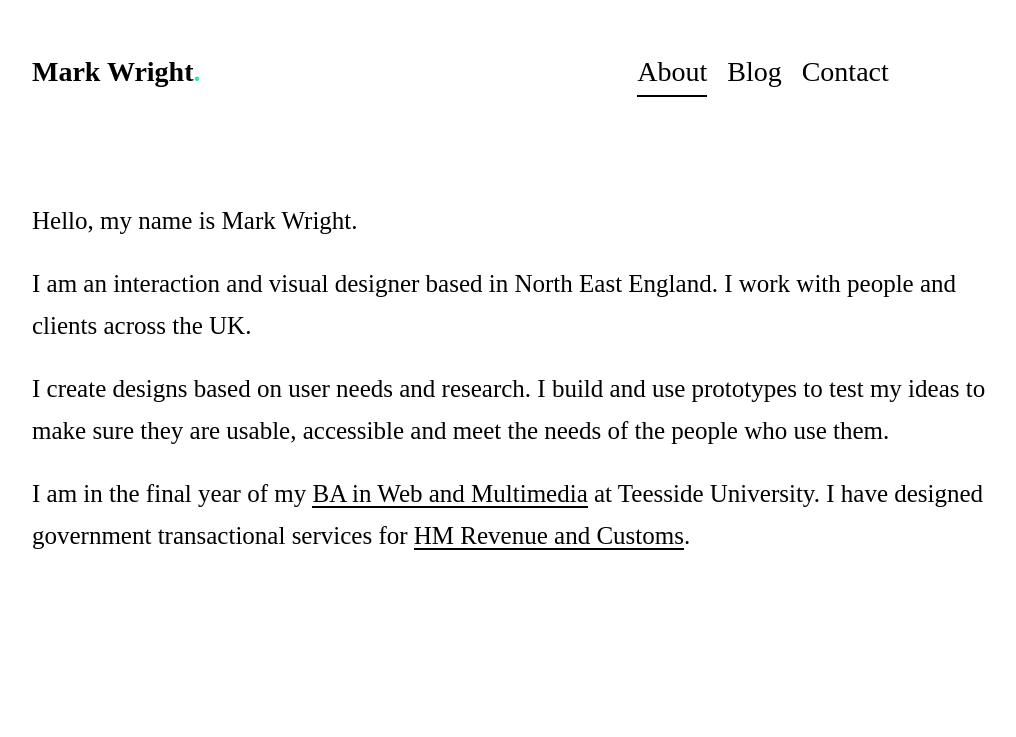
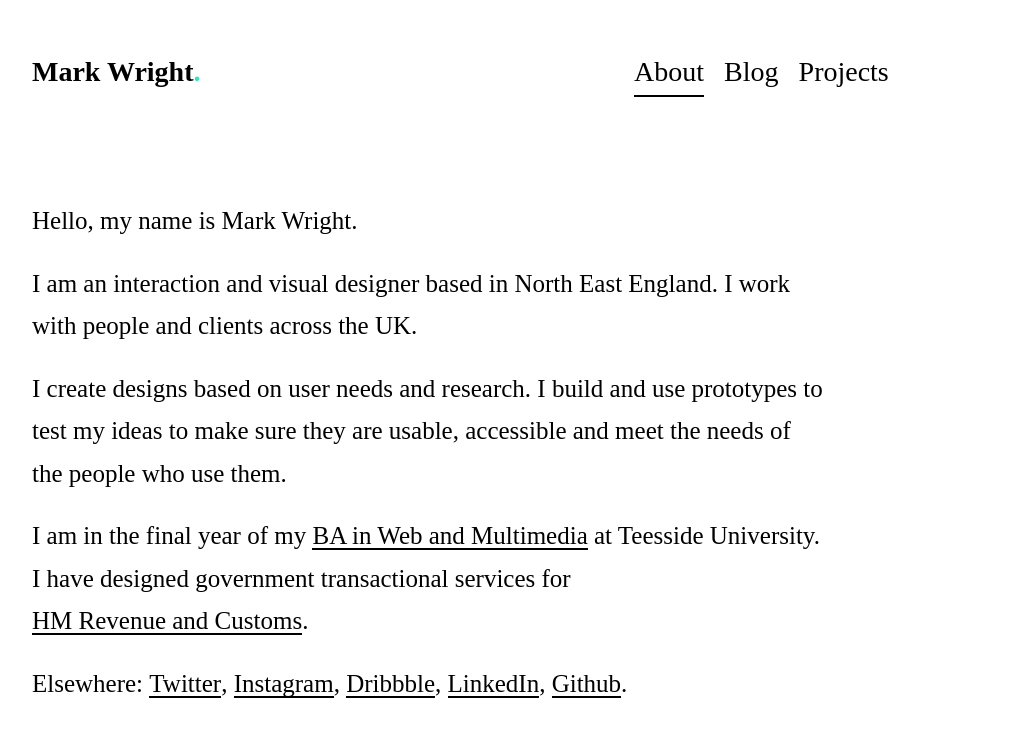
Before and after one commit to mrkwrght/mrkwrghtdotcom, a Jekyll site: the page built from about.html, in a window 1280 px wide. Shown: the top 737 px of the page, without its empty margins (128-1144 px from the left). Built offline with Jekyll 4.4.1, drawn with Linux system fonts in a browser that asks for light colours; some web fonts are replaced.

Commit message:
added projects page

```diff
--- a/_includes/header.html
+++ b/_includes/header.html
@@ -13,11 +13,8 @@
     <li {% if page.url == '/' %} class="active"{% endif %}>
     <a href="/">Blog</a>
     </li>
-    <!-- <li {% if page.url == '/work/' %} class="active"{% endif %}>
-    <a href="/work/">Work</a>
-    </li> -->
-    <li {% if page.url == '/contact/' %} class="active"{% endif %}>
-    <a href="/contact/">Contact</a>
+    <li {% if page.url == '/projects/' %} class="active"{% endif %}>
+    <a href="/projects/">Projects</a>
     </li>
 
   </ul>
--- a/about.html
+++ b/about.html
@@ -5,12 +5,27 @@
   {% include header.html %}
 <div class="container">
 <div class="row">
- <div class="page col-md-10 columns">
+ <div class="page ten columns">
    <p>Hello, my name is Mark Wright.</p>
    <p>I am an interaction and visual designer based in North East England. I work with people and clients across the UK.</p>
- <p>I create designs based on user needs and research. I build and use prototypes to test my ideas to make sure they are usable, accessible and meet the needs of the people who use them.</p>
-  <p> I am in the final year of my <a href="http://www.tees.ac.uk/undergraduate_courses/Computing_&amp;_Web/" target="_blank" class="link">BA in Web and Multimedia</a> at Teesside University. I have designed government transactional services for <a href="https://www.gov.uk/government/organisations/hm-revenue-customs" target="_blank" class="link">HM Revenue and Customs</a>.</p>
+   <p>I create designs based on user needs and research. I build and use prototypes to test my ideas to make sure they are usable, accessible and meet the needs of the people who use them.</p>
+   <p> I am in the final year of my <a href="http://www.tees.ac.uk/undergraduate_courses/Computing_&amp;_Web/" target="_blank" class="link">BA in Web and Multimedia</a> at Teesside University. I have designed government transactional services for <a href="https://www.gov.uk/government/organisations/hm-revenue-customs" target="_blank" class="link">HM Revenue and Customs</a>.</p>
+   <p> Elsewhere:
+            <a href="https://twitter.com/mrkwrght"  target="_blank">Twitter</a>,
 
+
+
+            <a href="http://instagram.com/mrkwrght" target="_blank">Instagram</a>,
+
+             <a href="https://dribbble.com/mrkwrght" target="_blank">Dribbble</a>,
+
+            <a href="https://www.linkedin.com/in/mrkwrght"  target="_blank">LinkedIn</a>,
+
+            <a href="https://github.com/mrkwrght"  target="_blank">Github</a>.
+
+
+
+        </p>
 
 </div>
 </div>
--- a/contact.html
+++ b/contact.html
@@ -22,7 +22,7 @@
 
              <a href="https://www.linkedin.com/in/mrkwrght"  target="_blank">LinkedIn</a>,
 
-             <a href="https://github.com/mrkwrght"  target="_blank">Github</a>,
+             <a href="https://github.com/mrkwrght"  target="_blank">Github</a>.
 
 
 
--- a/index.html
+++ b/index.html
@@ -5,7 +5,7 @@
   {% include header.html %}
 <div class="container">
 <div class="row">
- <div class="page col-md-10 columns">
+ <div class="page ten columns">
 <div class="list">
 {% if site.posts.size == 0 %}
   <h2>No post found</h2>
```
Also changed, not shown: projects.html (added, +21 -0 lines), work.html (deleted, +0 -15 lines).
